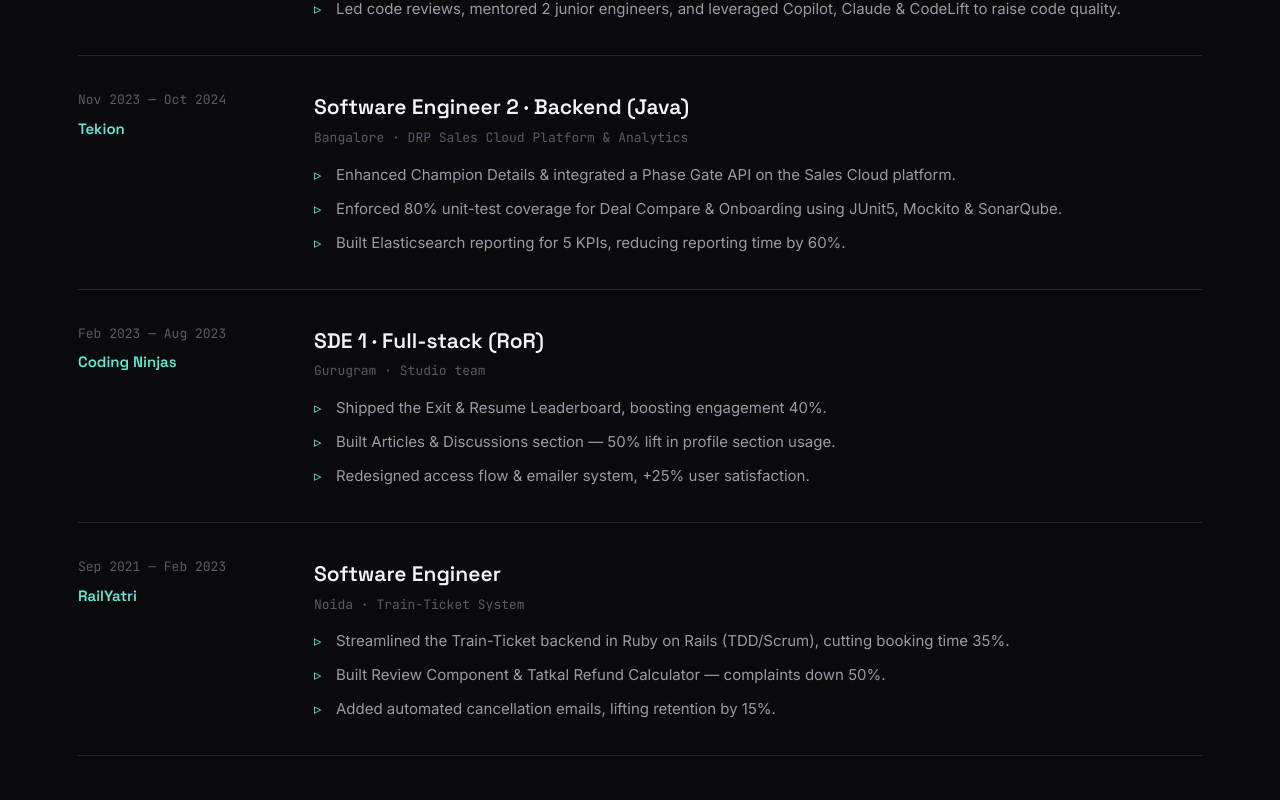
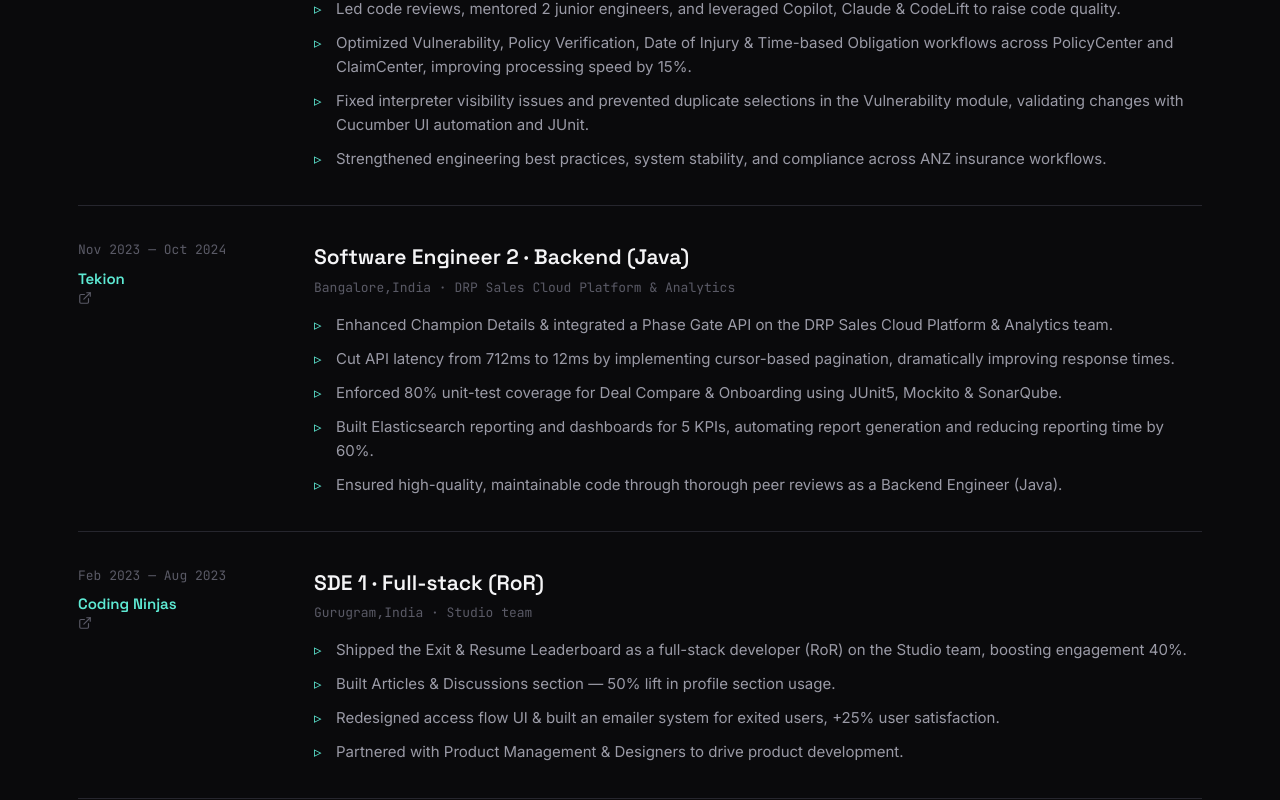
Before and after one commit to kaushikpuka1998/portfolio, a React (Vite) app: page / in a window 1280 px wide. Shown: the part 1720-2520 px from the top of the page. Built offline with nearby package versions, Linux system fonts and the light colour scheme.

Commit message:
Code changes on new portfolio

```diff
--- a/src/components/Sections.jsx
+++ b/src/components/Sections.jsx
@@ -29,7 +29,19 @@
         <div className="xp">
           {experience.map((x, i) => (
             <div className="xp-item reveal" key={i}>
-              <div className="xp-when">{x.when}<span className="co">{x.company}</span></div>
+              <div className="xp-when">
+                {x.when}
+                <span className="co">{x.company}</span>
+                {x.link && (
+                    <a href={x.link} target="_blank" rel="noreferrer" className="xp-link" aria-label={`Visit ${x.company}`}>
+                      <svg width="14" height="14" viewBox="0 0 24 24" fill="none" stroke="currentColor" strokeWidth="2" strokeLinecap="round" strokeLinejoin="round" aria-hidden="true">
+                        <path d="M18 13v6a2 2 0 0 1-2 2H5a2 2 0 0 1-2-2V8a2 2 0 0 1 2-2h6" />
+                        <polyline points="15 3 21 3 21 9" />
+                        <line x1="10" y1="14" x2="21" y2="3" />
+                      </svg>
+                    </a>
+                )}
+              </div>
               <div>
                 <div className="xp-role">{x.role}</div>
                 <div className="xp-loc">{x.location}</div>
@@ -55,7 +67,9 @@
           <p>Side projects spanning distributed systems, web apps and mobile.</p>
         </div>
         <div className="proj-grid">
-          {projects.map((p, i) => (
+          {[...projects]
+              .sort((a, b) => (b.demo ? 1 : 0) - (a.demo ? 1 : 0))
+              .map((p, i) => (
                   <div className="card reveal" key={i}>
                     <div className="card-top"><h3>{p.title}</h3><span className="card-ic">{p.badge}</span></div>
                     <p>{p.desc}</p>
@@ -95,7 +109,7 @@
               <h3>Competitive Programming</h3>
               <p>3-star on CodeChef and 600+ algorithmic problems on LeetCode — keeping data structures, graph algorithms and optimization sharp the hard way.</p>
             </div>
-            <a href={profile.medium} target="_blank" rel="noreferrer" className="btn btn-ghost" style={{ alignSelf: 'flex-start' }}>Read on Medium →</a>
+            <a href={profile.leetcode} target="_blank" rel="noreferrer" className="btn btn-ghost" style={{ alignSelf: 'flex-start' }}>See on Leetcode →</a>
           </div>
         </div>
       </div>
--- a/src/data.js
+++ b/src/data.js
@@ -6,7 +6,8 @@
   email: 'kaushikghosh.sde@gmail.com',
   linkedin: 'https://www.linkedin.com/in/kgstrivers',
   github: 'https://github.com/kaushikpuka1998',
-  medium: 'https://medium.com/kgstrivers',
+  medium: 'https://kgstrivers.medium.com/',
+  leetcode: 'https://leetcode.com/kgstrivers'
 }
 
 export const metrics = [
@@ -20,45 +21,55 @@
   {
     when: 'Mar 2025 — Present',
     company: 'Guidewire',
+    link: 'https://www.guidewire.com/',
     role: 'Software Engineer 2',
-    location: 'Bangalore · ClaimCenter & Contact Manager',
+    location: 'Bangalore,India · ClaimCenter & Contact Manager',
     points: [
       'Revamped ClaimCenter & Contact Manager in a 5-engineer team, cutting claim processing time by 20% via Workers Compensation API for the ANZ market.',
       'Built backend + React for Time-based Obligation, auto-restarting workflows on reopened claims and improving lifecycle compliance.',
       'Led code reviews, mentored 2 junior engineers, and leveraged Copilot, Claude & CodeLift to raise code quality.',
+      'Optimized Vulnerability, Policy Verification, Date of Injury & Time-based Obligation workflows across PolicyCenter and ClaimCenter, improving processing speed by 15%.',
+      'Fixed interpreter visibility issues and prevented duplicate selections in the Vulnerability module, validating changes with Cucumber UI automation and JUnit.',
+      'Strengthened engineering best practices, system stability, and compliance across ANZ insurance workflows.',
     ],
   },
   {
     when: 'Nov 2023 — Oct 2024',
     company: 'Tekion',
+    link: 'https://tekion.com/',
     role: 'Software Engineer 2 · Backend (Java)',
-    location: 'Bangalore · DRP Sales Cloud Platform & Analytics',
+    location: 'Bangalore,India · DRP Sales Cloud Platform & Analytics',
     points: [
-      'Enhanced Champion Details & integrated a Phase Gate API on the Sales Cloud platform.',
+      'Enhanced Champion Details & integrated a Phase Gate API on the DRP Sales Cloud Platform & Analytics team.',
+      'Cut API latency from 712ms to 12ms by implementing cursor-based pagination, dramatically improving response times.',
       'Enforced 80% unit-test coverage for Deal Compare & Onboarding using JUnit5, Mockito & SonarQube.',
-      'Built Elasticsearch reporting for 5 KPIs, reducing reporting time by 60%.',
+      'Built Elasticsearch reporting and dashboards for 5 KPIs, automating report generation and reducing reporting time by 60%.',
+      'Ensured high-quality, maintainable code through thorough peer reviews as a Backend Engineer (Java).',
     ],
   },
   {
     when: 'Feb 2023 — Aug 2023',
     company: 'Coding Ninjas',
+    link: 'https://tekion.com/',
     role: 'SDE 1 · Full-stack (RoR)',
-    location: 'Gurugram · Studio team',
+    location: 'Gurugram,India · Studio team',
     points: [
-      'Shipped the Exit & Resume Leaderboard, boosting engagement 40%.',
+      'Shipped the Exit & Resume Leaderboard as a full-stack developer (RoR) on the Studio team, boosting engagement 40%.',
       'Built Articles & Discussions section — 50% lift in profile section usage.',
-      'Redesigned access flow & emailer system, +25% user satisfaction.',
+      'Redesigned access flow UI & built an emailer system for exited users, +25% user satisfaction.',
+      'Partnered with Product Management & Designers to drive product development.',
     ],
   },
   {
     when: 'Sep 2021 — Feb 2023',
     company: 'RailYatri',
+    link: 'https://www.railyatri.in/',
     role: 'Software Engineer',
-    location: 'Noida · Train-Ticket System',
+    location: 'Noida,India · Train-Ticket System',
     points: [
-      'Streamlined the Train-Ticket backend in Ruby on Rails (TDD/Scrum), cutting booking time 35%.',
-      'Built Review Component & Tatkal Refund Calculator — complaints down 50%.',
-      'Added automated cancellation emails, lifting retention by 15%.',
+      'Streamlined the Train-Ticket System backend in Ruby on Rails & JavaScript (TDD/Scrum), optimizing API calls and cutting booking time 35%.',
+      'Built the Review Component Page & Tatkal Refund Calculator — customer complaints down 50%.',
+      'Added an automated email system for free & partial cancellations, lifting retention by 15%.',
     ],
   },
 ]
@@ -69,7 +80,15 @@
     badge: 'Spring Boot',
     desc: 'Indian Railways booking engine — PNR-based seat allocation, cyclic berth-type assignment, Redis DTO caching and typed exception handling via @RestControllerAdvice.',
     tags: ['Java', 'Spring Boot', 'JPA / Hibernate', 'Redis', 'PostgreSQL'],
-    code: 'https://github.com/kaushikpuka1998',
+    code: 'https://github.com/kaushikpuka1998/Trainticker',
+    demo: '',
+  },
+  {
+    title: 'Payc',
+    badge: 'REST · Springboot',
+    desc: 'A Spring Boot payment service that processes transactions & publishes each outcome to Kafka, routing successes and failures to separate topics with dedicated consumers. Demonstrates the synchronous-call, asynchronous-fan-out pattern behind real payment systems',
+    tags: ['Java', 'Springboot', 'PostgreSQL', 'Kafka', 'JWT'],
+    code: '  https://github.com/kaushikpuka1998/PaymentApplication',
     demo: '',
   },
   {
@@ -77,7 +96,7 @@
     badge: 'REST · Node.js',
     desc: 'Cloud-native REST API on AWS RDS MySQL with JWT auth, BcryptJS hashing and email-presence validation — built to showcase production-style API design.',
     tags: ['Node.js', 'Express', 'AWS RDS', 'MySQL', 'JWT'],
-    code: 'https://github.com/kaushikpuka1998',
+    code: 'https://github.com/kaushikpuka1998/NodeAPI',
     demo: '',
   },
   {
@@ -85,8 +104,8 @@
     badge: 'Ruby on Rails',
     desc: 'Microservice library system on RoR MVC with a separated REST API consumed via RestClient. Redis-backed CRUD boosting DB performance 40%.',
     tags: ['Ruby on Rails', 'MySQL', 'Redis', 'Devise'],
-    code: 'https://github.com/kaushikpuka1998',
-    demo: '',
+    code: 'https://github.com/kaushikpuka1998/library_mng_ruby',
+    demo: 'https://github.com/kaushikpuka1998/library_mng_ruby',
   },
   {
     title: 'Food Grazo',
@@ -94,8 +113,16 @@
     desc: 'Native Android food-ordering app with Facebook / Gmail / Phone auth and GPay + Razorpay payments. Firebase data store, UI designed in Adobe XD.',
     tags: ['Java', 'Firebase', 'Retrofit2', 'AWS S3', 'Razorpay'],
     code: 'https://github.com/kaushikpuka1998',
-    demo: '',
+    demo: 'https://www.youtube.com/watch?v=wQ-3LnS4eiQ',
   },
+  {
+    title: 'Covigo',
+    badge: 'Flutter',
+    desc: 'Cross-platform COVID-19 tracker built in Flutter — live case stats with pie-chart visualizations, country-wise data over HTTP APIs, and in-app webview resources with offline connectivity handling.',
+    tags: ['Flutter', 'Dart', 'REST API', 'Android/iOS'],
+    code: 'https://github.com/kaushikpuka1998/Covigo',
+    demo: 'https://www.linkedin.com/feed/update/urn:li:activity:6807305429664849920/',
+  }
 ]
 
 export const skills = [
--- a/src/styles.css
+++ b/src/styles.css
@@ -121,7 +121,7 @@
   background:var(--panel);border:1px solid var(--line);border-radius:18px;padding:28px;
   position:relative;overflow:hidden;transition:transform .3s,border-color .3s;
 }
-.card::after{content:"";position:absolute;inset:0;border-radius:18px;padding:1px;background:linear-gradient(120deg,var(--accent),var(--accent-2));-webkit-mask:linear-gradient(#000 0 0) content-box,linear-gradient(#000 0 0);-webkit-mask-composite:xor;mask-composite:exclude;opacity:0;transition:opacity .3s}
+.card::after{pointer-events:none;content:"";position:absolute;inset:0;border-radius:18px;padding:1px;background:linear-gradient(120deg,var(--accent),var(--accent-2));-webkit-mask:linear-gradient(#000 0 0) content-box,linear-gradient(#000 0 0);-webkit-mask-composite:xor;mask-composite:exclude;opacity:0;transition:opacity .3s}
 .card:hover{transform:translateY(-5px)}
 .card:hover::after{opacity:1}
 .card-top{display:flex;justify-content:space-between;align-items:flex-start;margin-bottom:16px}
@@ -134,6 +134,9 @@
 .card-links a{font-family:var(--mono);font-size:13px;color:var(--accent);display:inline-flex;align-items:center;gap:6px}
 .card-links a:hover{text-decoration:underline}
 .card-links a.muted{color:var(--ink-dim)}
+.card-links a.muted:hover {
+  opacity: 1;
+}
 
 /* skills */
 .skill-grid{display:grid;grid-template-columns:repeat(3,1fr);gap:20px}
```
Lines whose indentation alone changed are shown as unchanged.
